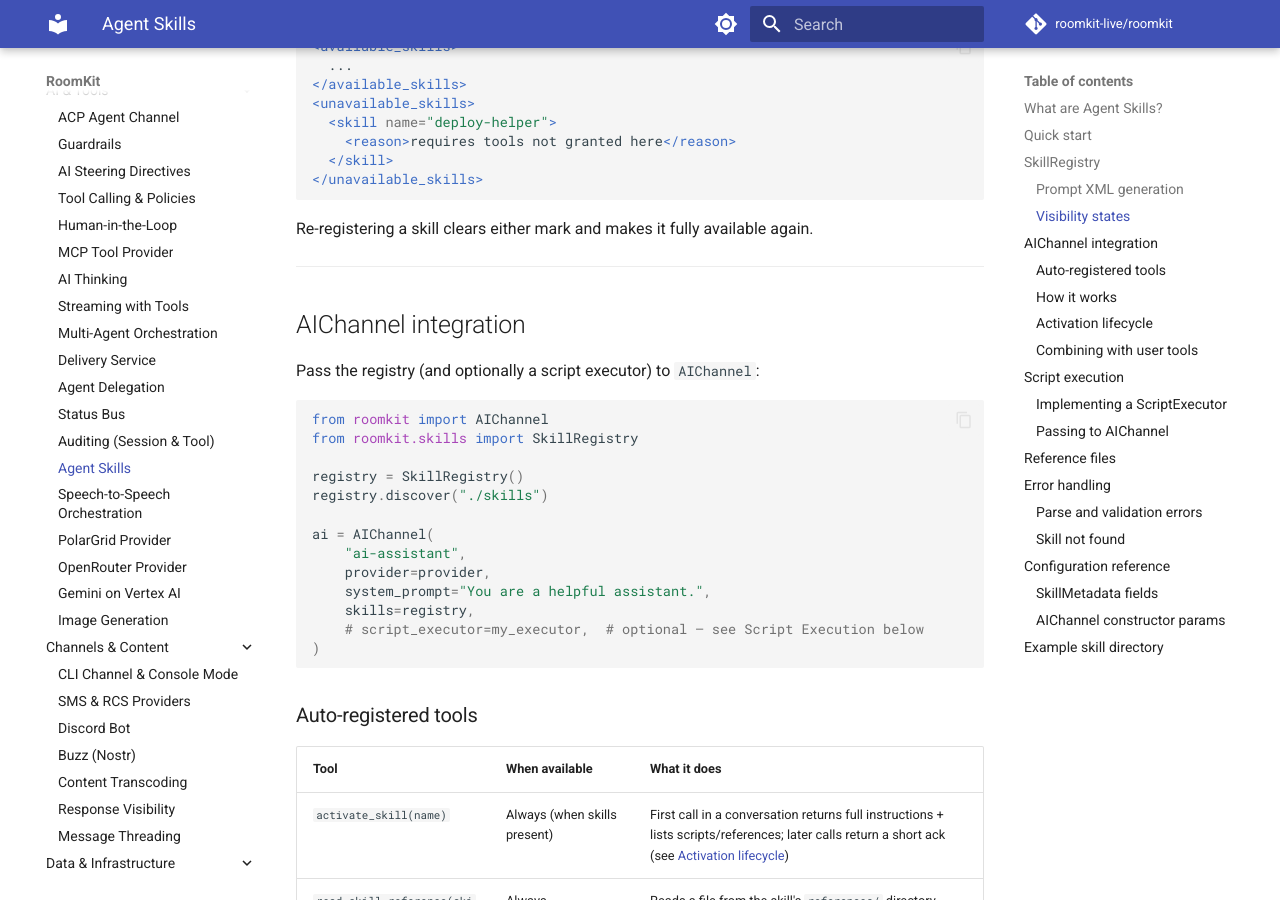
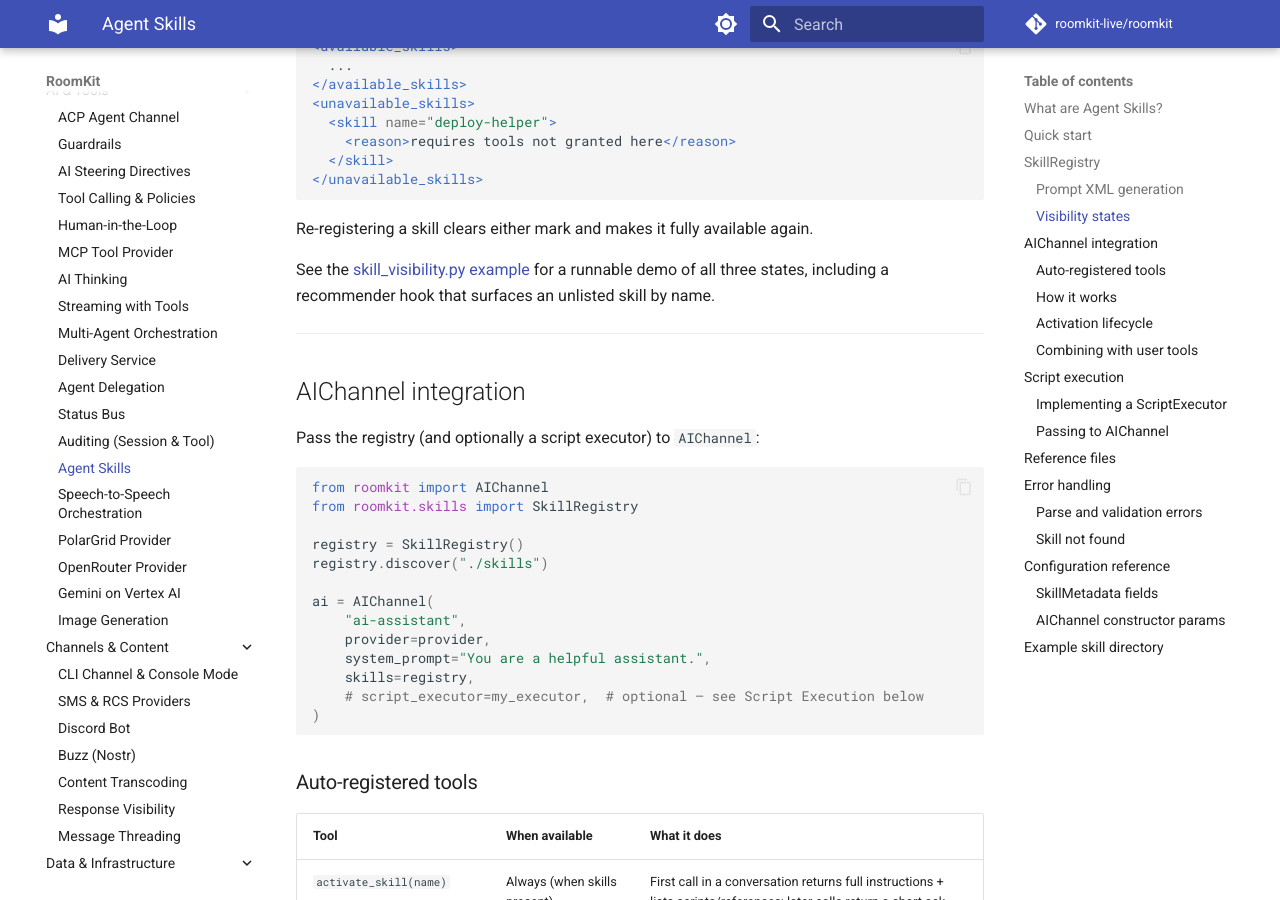
Before and after one commit to roomkit-live/roomkit-docs, an MkDocs documentation site: the page built from docs/guides/agent-skills.md, in a window 1280 px wide and 900 px high, scrolled down 3752 px. Built offline with MkDocs 1.6.1 and Material for MkDocs 9.7.7, drawn with Linux system fonts in a browser that asks for light colours; comment, search, counter and statistics services are not loaded.

Commit message:
docs(skills): link the skill_visibility example from the visibility section

````diff
--- a/docs/guides/agent-skills.md
+++ b/docs/guides/agent-skills.md
@@ -179,6 +179,8 @@ The prompt block then carries both:
 ```
 
 Re-registering a skill clears either mark and makes it fully available again.
+
+See the [skill_visibility.py example](https://github.com/roomkit-live/roomkit/blob/main/examples/skill_visibility.py) for a runnable demo of all three states, including a recommender hook that surfaces an unlisted skill by name.
 
 ---
 
````
